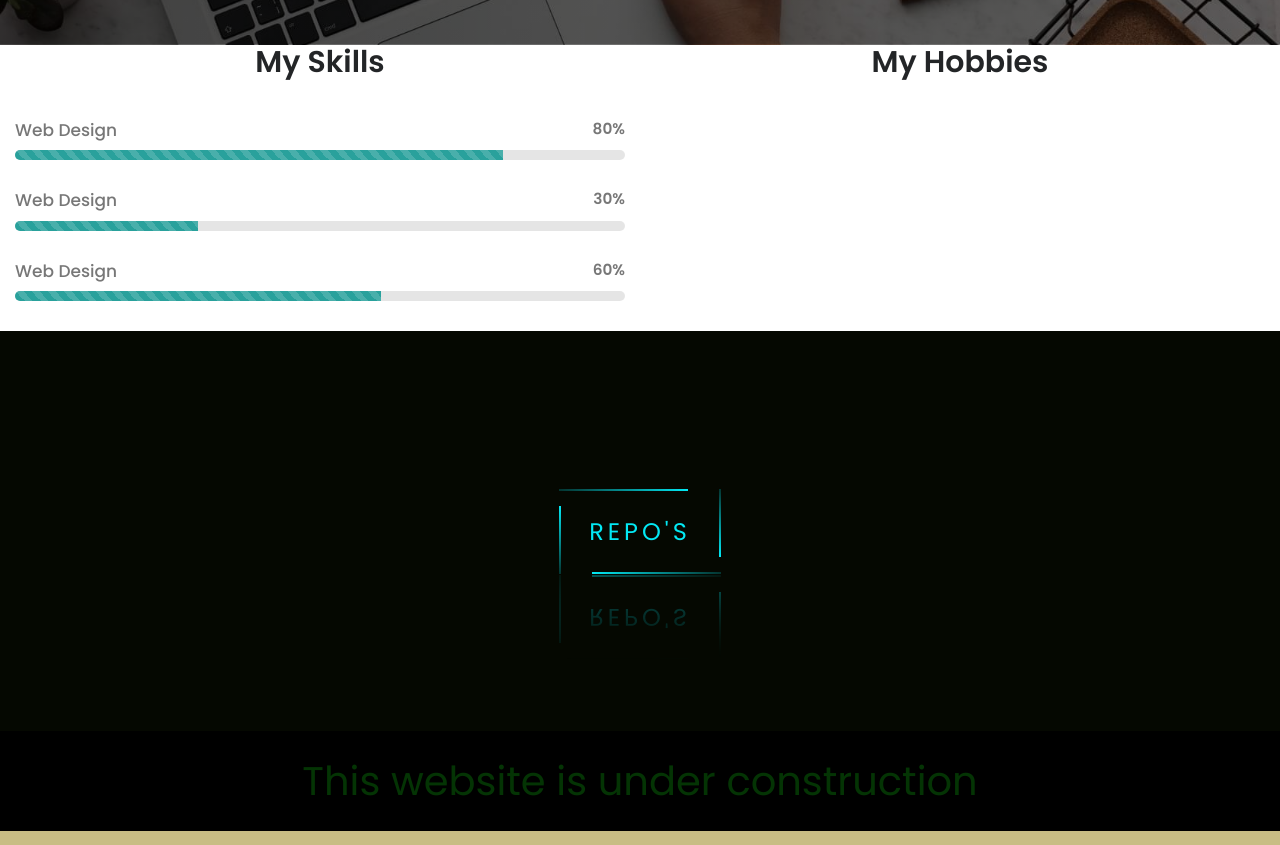
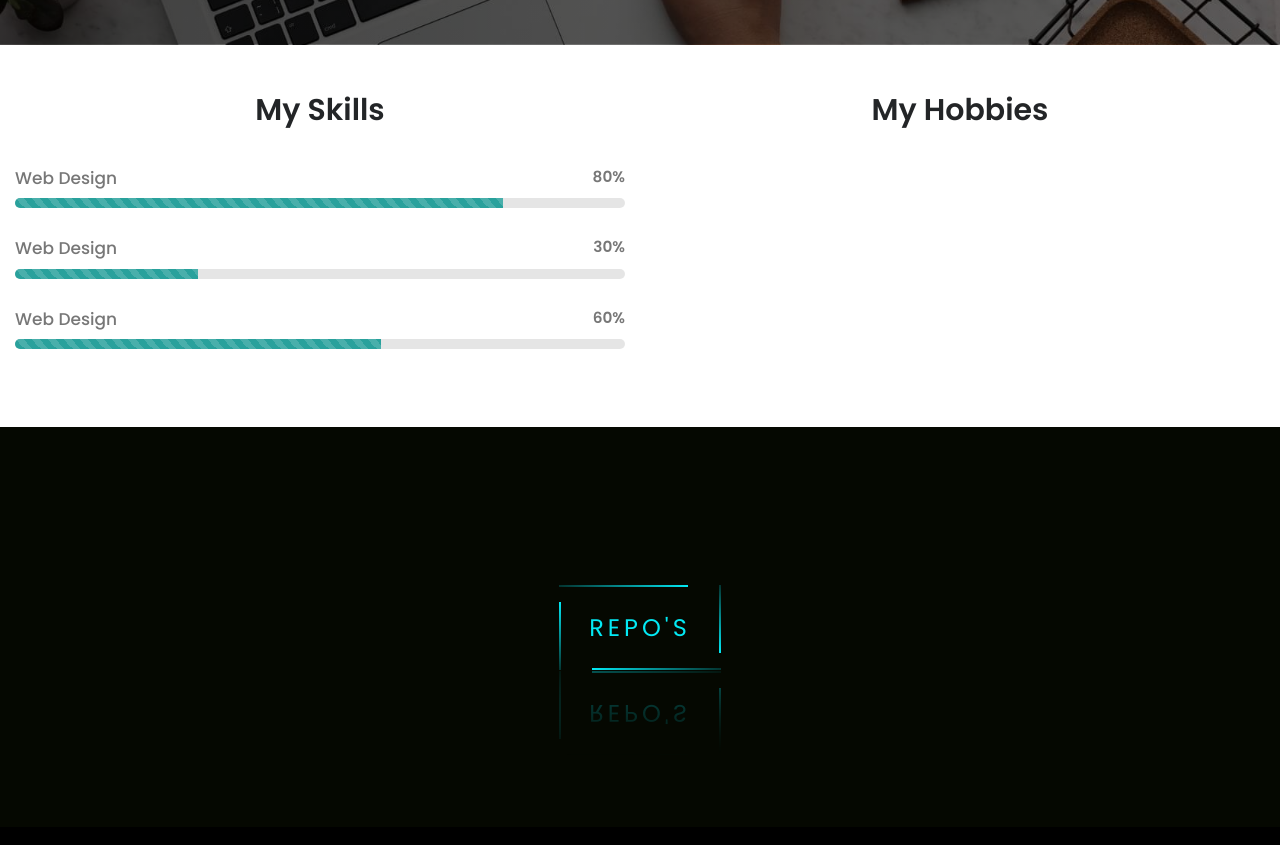
Before and after one commit to shahbajjamil/shahbajjamil.github.io, a plain HTML site: page index.html in a window 1280 px wide. Shown: the part 1697-2542 px from the top of the page. Drawn offline with nearby package versions, Linux system fonts and the light colour scheme.

Commit message:
my skill

```diff
--- a/style/style.css
+++ b/style/style.css
@@ -292,10 +292,9 @@ font-weight: 600;
   display: flex;
   flex-wrap: wrap;
   width: 100%;
-  box-sizing: border-box;
 }
 
-.MySkill {
+.MySkill, .MyHobbies {
   /* order: 2; */
   flex: 0 0 50%;
   max-width: 50%;
@@ -303,7 +302,8 @@ font-weight: 600;
   width: 100%;
   padding-right: 15px;
   padding-left: 15px;
-  box-sizing: border-box;
+  margin-bottom: 3rem !important;
+  margin-top: 3rem !important;
 }
 .MySkill h4,
 .MyHobbies h4 {
@@ -359,15 +359,6 @@ h6 span {
 
 }
 
-.MyHobbies {
-  flex: 0 0 50%;
-  max-width: 50%;
-  position: relative;
-  width: 100%;
-  padding-right: 15px;
-  padding-left: 15px;
-  box-sizing: border-box;
-}
 
 
 
@@ -712,7 +703,12 @@ footer {
     flex: 0 0 100%;
     max-width: 100%;
     margin-top: 3rem !important;
-}
+  }
+  .MySkill,
+  .MyHobbies {
+    flex: none;
+    max-width: 100%;
+  }
 }
 
 @media (max-width: 800px) {
```
